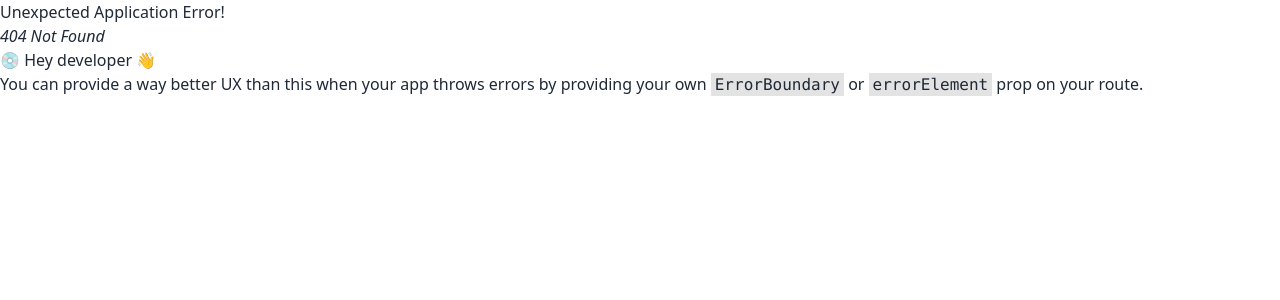
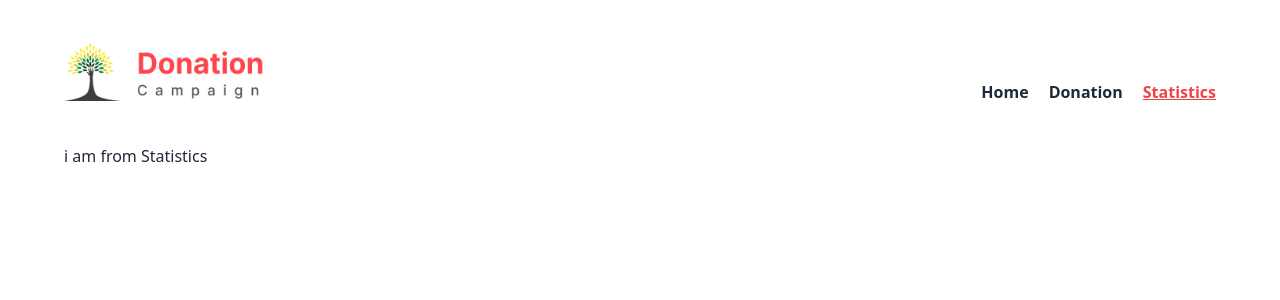
Before and after one commit to Digontha/Donation-Website, a React (Vite) app: page /statistics in a window 1280 px wide. Before the commit this address had no page. Shown: the top 300 px of the page. Built offline with nearby package versions, Linux system fonts and the light colour scheme.

Commit message:
Create statistics folder and create statistics.jsx file for pie chart

```diff
--- a/src/Components/Header/Nav.jsx
+++ b/src/Components/Header/Nav.jsx
@@ -3,9 +3,9 @@ import { NavLink } from "react-router-dom";
 
 const Nav = () => {
     return (
-        <div className="flex lg:flex-row flex-col justify-between items-center">
+        <div className="flex lg:flex-row flex-col justify-between items-center my-10">
             <div>
-                <img src="/src/assets/Logo.png" alt="" />
+                <img src="/src/assets/Logo.png" className="w-[200px]" alt="" />
             </div>
 
             <nav>
@@ -32,7 +32,7 @@ const Nav = () => {
                     </li>
                     <li>
                         <NavLink
-                            to=""
+                            to="/statistics"
                             className={({ isActive, isPending }) =>
                                 isPending ? "pending" : isActive ? "text-red-500 underline" : ""
                             }
--- a/src/Components/Pages/Donation/Donation.jsx
+++ b/src/Components/Pages/Donation/Donation.jsx
@@ -28,7 +28,9 @@ const Donation = () => {
         </div>
 
        {
-
+        donation?.length > slice ?  <div onClick={()=>setSlice(donation.length)} className="text-center mt-6">
+        <button className="btn btn-success ">See More</button>
+        </div> : ""
        }
 
         </>
--- a/src/Components/Pages/Home/Banner.jsx
+++ b/src/Components/Pages/Home/Banner.jsx
@@ -2,13 +2,27 @@
 
 const Banner = () => {
 
+    const backgroundImage = {
+        backgroundImage: "url('/src/assets/Clothing.png')",
+        backgroundSize: "cover",
+        backgroundPosition: "center",
+        height: "70vh",
+        width: "80%",
+        margin: "auto",
+        opacity: ".7",
 
+
+        marginTop:"30px",
+        marginBottom:"30px",
+        borderRadius: "20px"
+
+    }
 
     return (
 
-        <div  className="flex flex-col justify-center items-center h-[50vh]">
+        <div  className="flex flex-col justify-center items-center h-[50vh]" style={backgroundImage}>
             <div>
-                <h1 className='lg:text-5xl font-bold'>I Grow By Helping People In Need</h1>
+                <h1 className='lg:text-5xl text-black font-extrabold'>I Grow By Helping People In Need</h1>
             </div>
             <div className="relative flex h-10 w-full min-w-[200px] max-w-[24rem] my-10 border rounded-lg">
                 <input
--- /dev/null
+++ b/src/Components/Pages/Statistics/Statistics.jsx
@@ -0,0 +1,11 @@
+
+
+const Statistics = () => {
+    return (
+        <div>
+            i am from Statistics
+        </div>
+    );
+};
+
+export default Statistics;
--- a/src/Router/Router.jsx
+++ b/src/Router/Router.jsx
@@ -6,6 +6,7 @@ import Root from "./Root";
 import Home from "../Components/Pages/Home/Home";
 import CategoryDetails from "../Components/Pages/Home/Category/CategoryDetails";
 import Donation from "../Components/Pages/Donation/Donation";
+import Statistics from "../Components/Pages/Statistics/Statistics";
 
 
   const router = createBrowserRouter([
@@ -27,6 +28,11 @@ import Donation from "../Components/Pages/Donation/Donation";
             path:"/donation",
             element:<Donation></Donation>,
 
+          },
+          {
+            path:"/statistics",
+            element:<Statistics></Statistics>,
+
           }
       ]
     },
```
